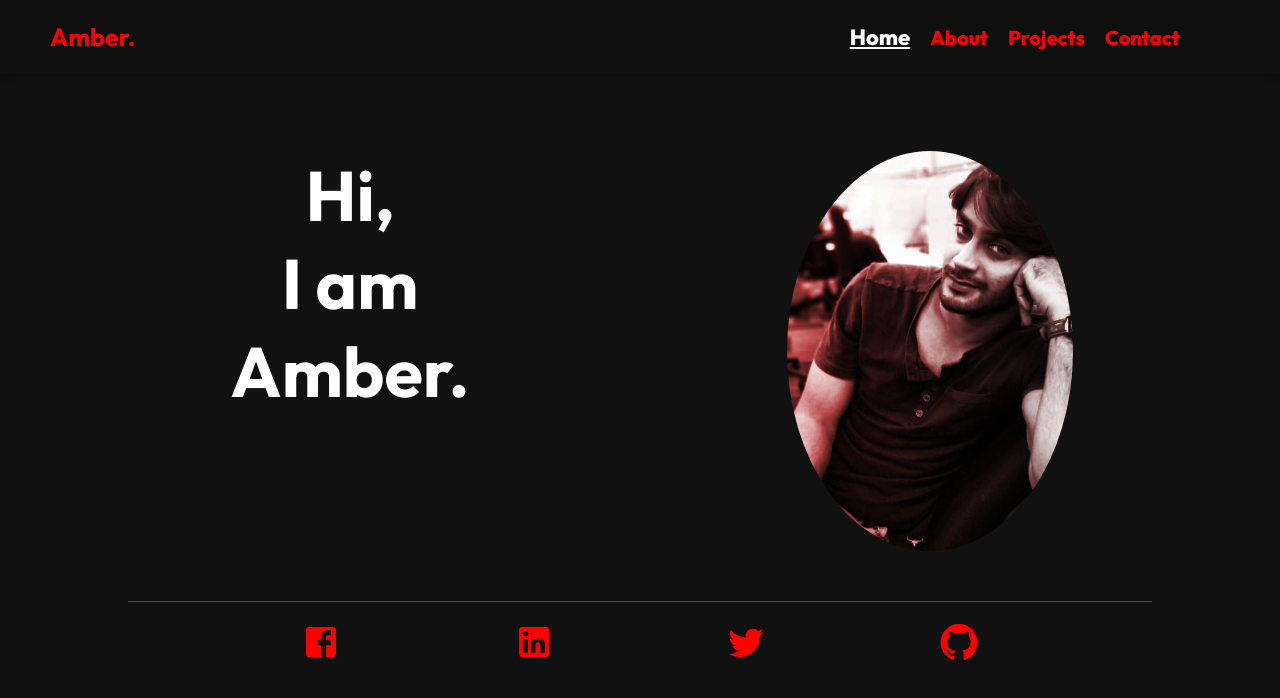
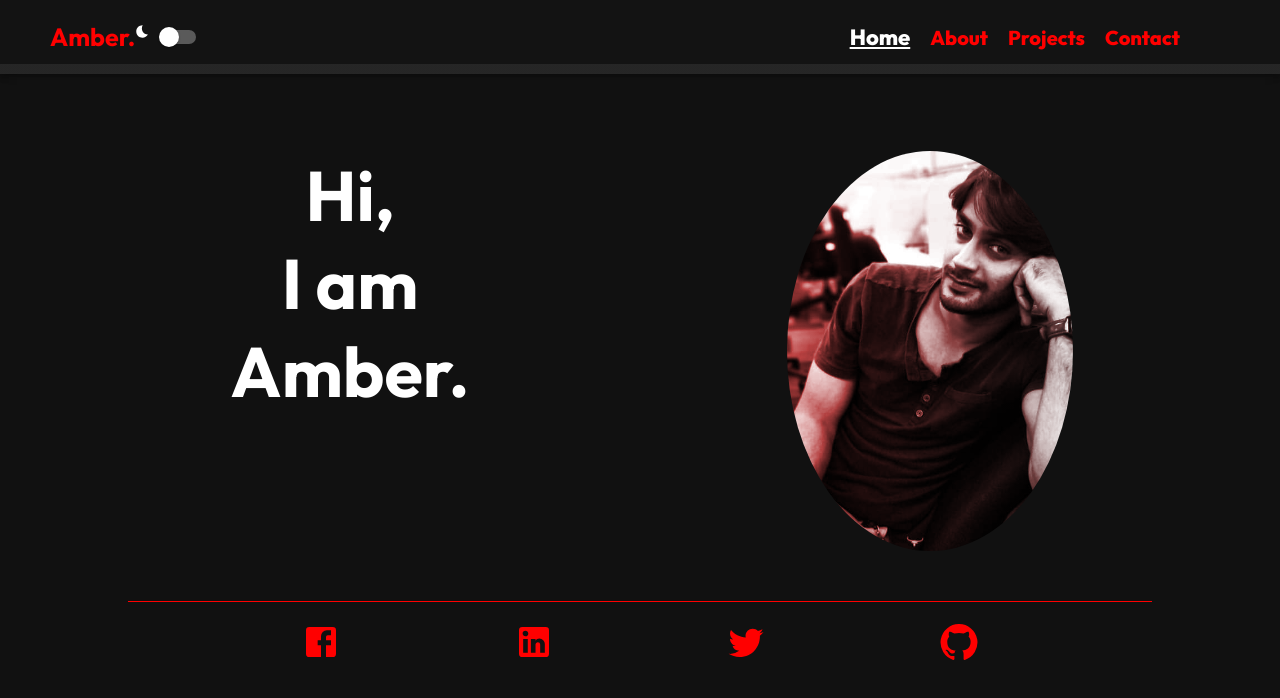
Before and after one commit to ambervector/react-portfolio, a React (Create React App) app: page / in a window 1280 px wide. Shown: the top 698 px of the page. Built offline with nearby package versions, Linux system fonts and the light colour scheme.

Commit message:
initial dark mode created

```diff
--- a/src/App.jsx
+++ b/src/App.jsx
@@ -7,8 +7,15 @@ import Contact from "./pages/Contact/Contact";
 import Projects from "./pages/Projects/Projects";
 import Layout from "./components/UI/Layout/Layout";
 import ErrorPage from "./pages/ErrorPage/ErrorPage";
+import { ThemeProvider } from "@emotion/react";
 
-// this is for testing
+import { createTheme } from "@mui/material";
+
+const darkTheme = createTheme({
+  palette: {
+    mode: "dark",
+  },
+});
 
 const router = createBrowserRouter([
   {
@@ -27,7 +34,9 @@ const router = createBrowserRouter([
 function App() {
   return (
     <>
-      <RouterProvider router={router} />
+      <ThemeProvider theme={darkTheme}>
+        <RouterProvider router={router} />
+      </ThemeProvider>
     </>
   );
 }
--- a/src/components/UI/Layout/Layout.jsx
+++ b/src/components/UI/Layout/Layout.jsx
@@ -1,12 +1,14 @@
-import React from "react";
+import React, { useState } from "react";
 import { Outlet } from "react-router";
 import MainNavigation from "../Navbar/MainNavigation";
 import Footer from "../Footer/Footer";
 
 const Root = () => {
+  const [mode, setMode] = useState("dark");
+
   return (
     <>
-      <MainNavigation />
+      <MainNavigation setMode={setMode} mode={mode} />
       {/* <Navbar /> */}
       <Outlet />
       <Footer />
--- a/src/components/UI/Navbar/MainNavigation.jsx
+++ b/src/components/UI/Navbar/MainNavigation.jsx
@@ -4,18 +4,19 @@ import Box from "@mui/material/Box";
 import Toolbar from "@mui/material/Toolbar";
 import Container from "@mui/material/Container";
 import MenuIcon from "@mui/icons-material/Menu";
-import IconButton from "@mui/material/IconButton";
 import { NavLink, Link } from "react-router-dom";
 import classes from "./MainNavigation.module.css";
 import "./MainNavigation.module.css";
 import { useSpring, animated } from "react-spring";
+import LightModeIcon from "@mui/icons-material/LightMode";
+import { Switch } from "@mui/material";
+import BedtimeIcon from "@mui/icons-material/Bedtime";
 
 const pages = ["Products", "Pricing", "Blog"];
 const settings = ["Profile", "Account", "Dashboard", "Logout"];
 
-const MainNavigation = () => {
-  // const logoLoaderHandler = () => {
-  //   console.log("working!");
+const MainNavigation = ({ setMode, mode }) => {
+  console.log(setMode, mode);
   const [anchorElNav, setAnchorElNav] = React.useState(null);
   const [anchorElUser, setAnchorElUser] = React.useState(null);
 
@@ -51,6 +52,14 @@ const MainNavigation = () => {
                 <Link to="/">
                   <span id="logo"> Amber. </span>
                 </Link>
+              </Box>
+
+              <Box>
+                {mode === "dark" ? <BedtimeIcon /> : <LightModeIcon />}
+
+                <Switch
+                  onChange={(e) => setMode(mode === "dark" ? "light" : "dark")}
+                />
               </Box>
 
               <Box
```
